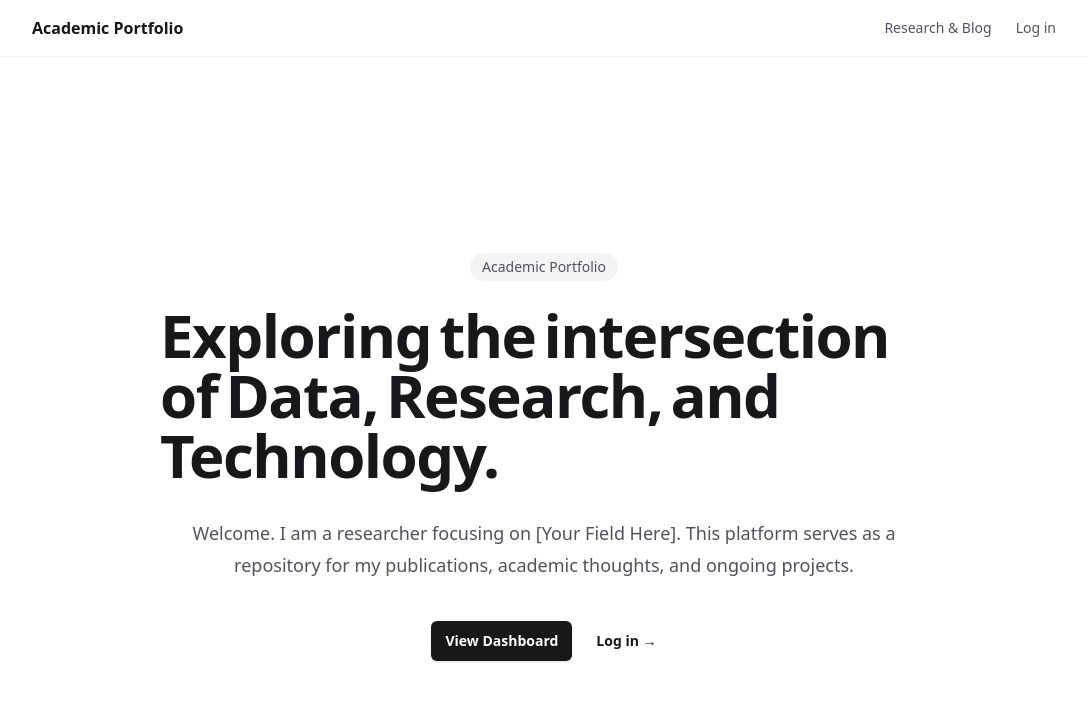
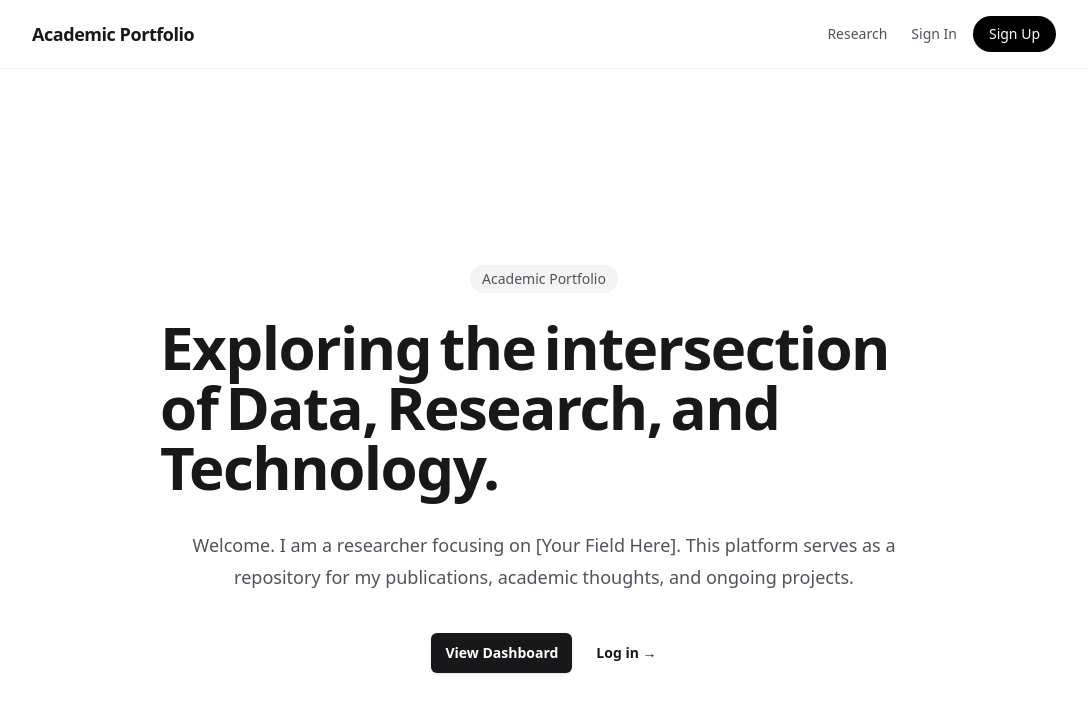
Before and after one commit to RiseforHope/personal-website, a Next.js app: page / in a window 1280 px wide. Shown: the top 712 px of the page, without its empty margins (96-1183 px from the left). Built offline with nearby package versions, Linux system fonts and the light colour scheme; no server answers.

Commit message:
Added Sign In and Sign Up buttons

```diff
--- a/components/Navbar.tsx
+++ b/components/Navbar.tsx
@@ -16,40 +16,56 @@ export default async function Navbar() {
   };
 
   return (
-    <nav className="border-b border-zinc-100 bg-white px-6 py-4 dark:border-zinc-800 dark:bg-black">
+    <nav className="sticky top-0 z-50 border-b border-zinc-100 bg-white/80 px-6 py-4 backdrop-blur-md dark:border-zinc-800 dark:bg-black/80">
       <div className="mx-auto flex max-w-5xl items-center justify-between">
-        {/* Logo / Name */}
-        <Link href="/" className="font-bold text-zinc-900 dark:text-zinc-50">
+        {/* Logo */}
+        <Link
+          href="/"
+          className="text-lg font-bold tracking-tight text-zinc-900 dark:text-zinc-50"
+        >
           Academic Portfolio
         </Link>
 
-        {/* Links */}
-        <div className="flex items-center gap-6 text-sm font-medium text-zinc-600 dark:text-zinc-400">
-          <Link href="/blog" className="hover:text-black dark:hover:text-white">
-            Research & Blog
+        {/* Navigation Links */}
+        <div className="flex items-center gap-6">
+          <Link
+            href="/blog"
+            className="text-sm font-medium text-zinc-600 hover:text-black dark:text-zinc-400 dark:hover:text-white"
+          >
+            Research
           </Link>
 
           {user ? (
-            <>
+            /* Logged In State */
+            <div className="flex items-center gap-4">
               <Link
                 href="/protected/dashboard"
-                className="text-black dark:text-white"
+                className="text-sm font-medium text-black dark:text-white"
               >
                 Dashboard
               </Link>
               <form action={signOut}>
-                <button className="rounded-md bg-zinc-900 px-3 py-1.5 text-xs text-white hover:bg-zinc-700 dark:bg-zinc-50 dark:text-black">
+                <button className="rounded-full bg-zinc-100 px-4 py-2 text-sm font-medium text-zinc-900 transition hover:bg-zinc-200 dark:bg-zinc-800 dark:text-zinc-100 dark:hover:bg-zinc-700">
                   Sign Out
                 </button>
               </form>
-            </>
+            </div>
           ) : (
-            <Link
-              href="/auth/login"
-              className="hover:text-black dark:hover:text-white"
-            >
-              Log in
-            </Link>
+            /* Logged Out State (Sign In / Sign Up) */
+            <div className="flex items-center gap-4">
+              <Link
+                href="/auth/login"
+                className="text-sm font-medium text-zinc-600 hover:text-black dark:text-zinc-400 dark:hover:text-white"
+              >
+                Sign In
+              </Link>
+              <Link
+                href="/auth/login"
+                className="rounded-full bg-black px-4 py-2 text-sm font-medium text-white transition hover:bg-zinc-800 dark:bg-white dark:text-black dark:hover:bg-zinc-200"
+              >
+                Sign Up
+              </Link>
+            </div>
           )}
         </div>
       </div>
```
